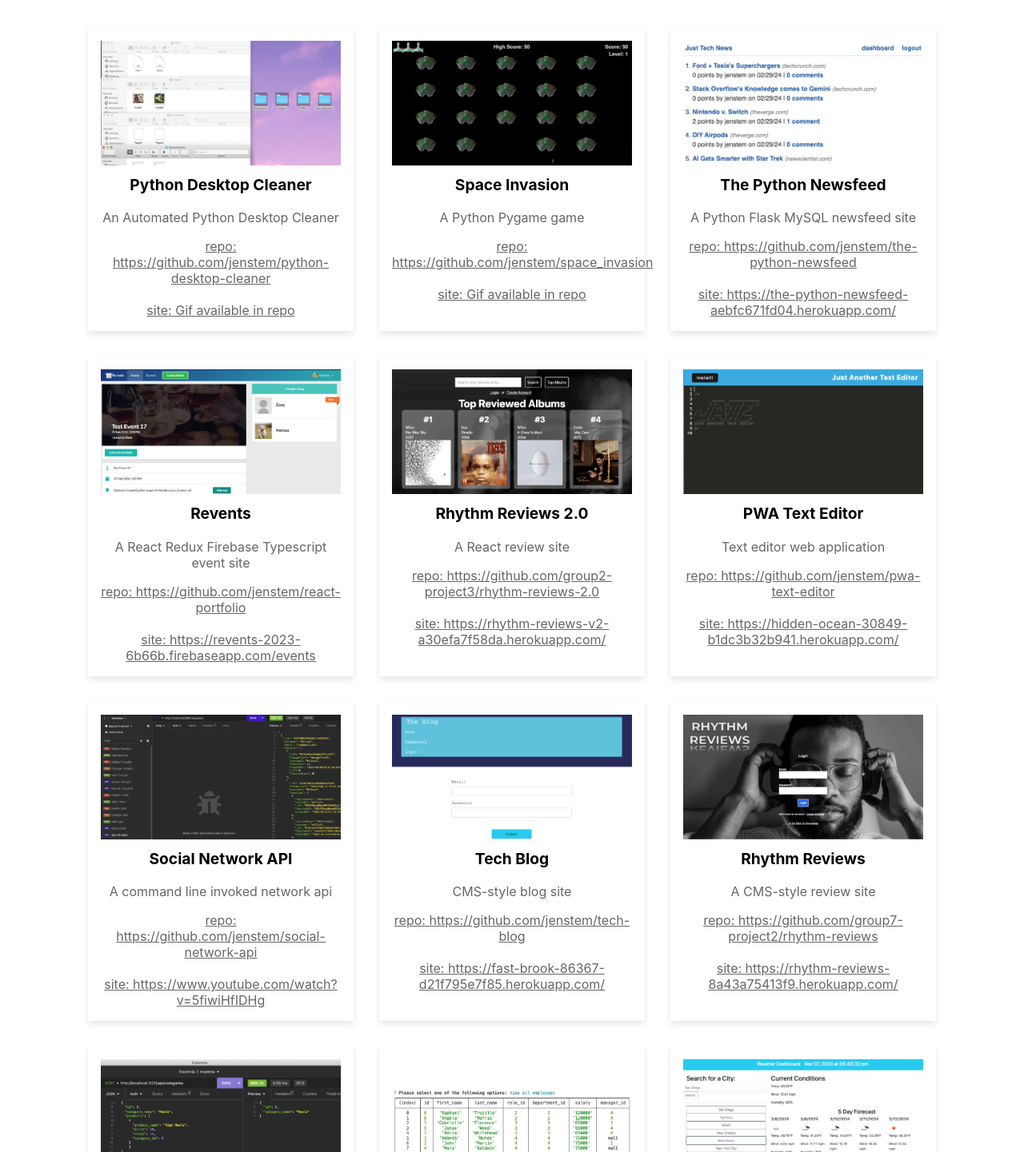
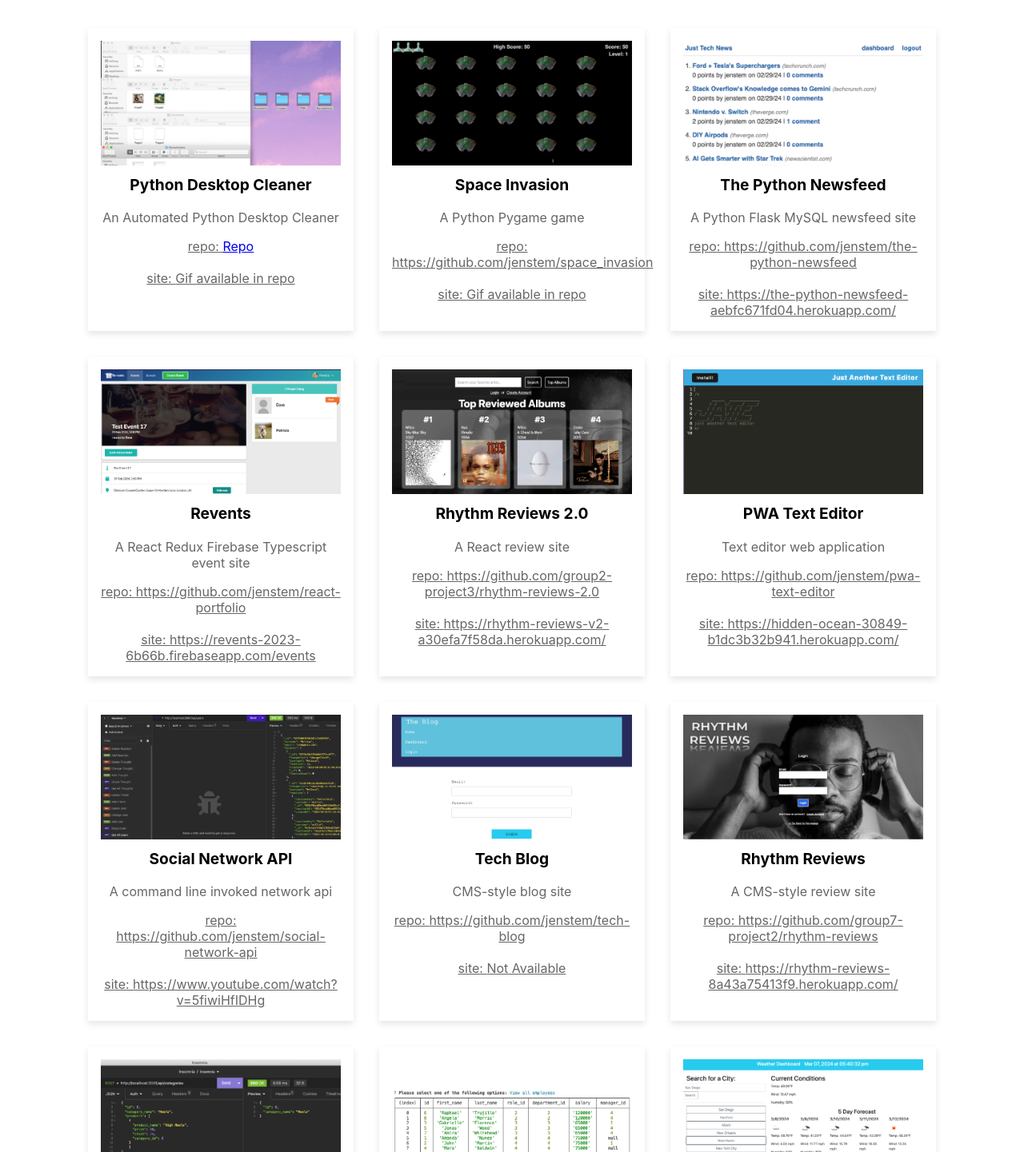
Before and after one commit to jenstem/react-portfolio, a React (Create React App) app: page / in a window 1280 px wide. Shown: the part 927-2368 px from the top of the page at 80% size. Built offline with nearby package versions, Linux system fonts and the light colour scheme.

Commit message:
Add repo link to projects

```diff
--- a/src/Pages/projects.js
+++ b/src/Pages/projects.js
@@ -19,14 +19,14 @@ import SpaceInvasion from '../assets/app-images/space_invasion.jpg';
 import Cleaner from '../assets/app-images/python-desktop-cleaner.jpg';
 
 const projectData = [
-    { title: 'Python Desktop Cleaner', description: 'An Automated Python Desktop Cleaner', imageUrl: Cleaner, url: "https://github.com/jenstem/python-desktop-cleaner", site: "Gif available in repo" },
+    { title: 'Python Desktop Cleaner', description: 'An Automated Python Desktop Cleaner', imageUrl: Cleaner, url: <a href="https://github.com/jenstem/python-desktop-cleaner">Repo</a>, site: "Gif available in repo" },
     { title: 'Space Invasion', description: 'A Python Pygame game', imageUrl: SpaceInvasion, url: "https://github.com/jenstem/space_invasion", site: "Gif available in repo" },
     { title: 'The Python Newsfeed', description: 'A Python Flask MySQL newsfeed site', imageUrl: Newsfeed, url: "https://github.com/jenstem/the-python-newsfeed", site: "https://the-python-newsfeed-aebfc671fd04.herokuapp.com/" },
     { title: 'Revents', description: 'A React Redux Firebase Typescript event site', imageUrl: Revents, url: "https://github.com/jenstem/react-portfolio", site: "https://revents-2023-6b66b.firebaseapp.com/events" },
     { title: 'Rhythm Reviews 2.0', description: 'A React review site', imageUrl: RhythmReviews2, url: "https://github.com/group2-project3/rhythm-reviews-2.0", site: "https://rhythm-reviews-v2-a30efa7f58da.herokuapp.com/" },
     { title: 'PWA Text Editor', description: 'Text editor web application', imageUrl: PWA, url: "https://github.com/jenstem/pwa-text-editor", site: "https://hidden-ocean-30849-b1dc3b32b941.herokuapp.com/" },
     { title: 'Social Network API', description: 'A command line invoked network api', imageUrl: SocialNetwork, url: 'https://github.com/jenstem/social-network-api', site: "https://www.youtube.com/watch?v=5fiwiHfIDHg" },
-    { title: 'Tech Blog', description: 'CMS-style blog site', imageUrl: TechBlog, url: "https://github.com/jenstem/tech-blog", site: "https://fast-brook-86367-d21f795e7f85.herokuapp.com/" },
+    { title: 'Tech Blog', description: 'CMS-style blog site', imageUrl: TechBlog, url: "https://github.com/jenstem/tech-blog", site: "Not Available" },
     { title: 'Rhythm Reviews', description: 'A CMS-style review site', imageUrl: RhythmReviews, url: "https://github.com/group7-project2/rhythm-reviews", site: "https://rhythm-reviews-8a43a75413f9.herokuapp.com/" },
     { title: 'E-Commerce Backend', description: 'Express.js API', imageUrl: ECommerceBackend, url: "https://github.com/jenstem/e-commerce-backend", site: "https://www.youtube.com/watch?v=3DmoPdavAnE" },
     { title: 'Employee Tracker', description: 'Command line application', imageUrl: EmployeeTracker, url: "https://github.com/jenstem/employee-tracker", site: "https://www.youtube.com/watch?v=RX8-YfCXom0&t=1s" },
```
